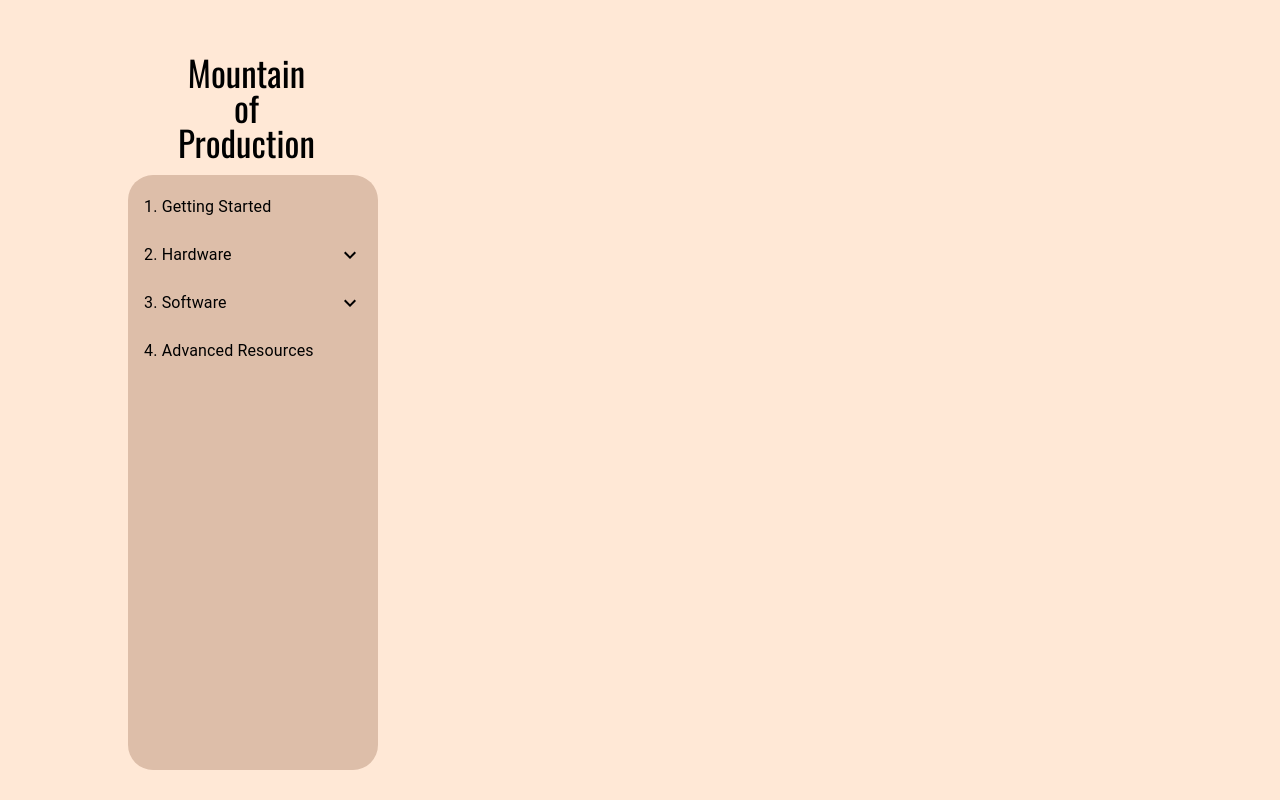
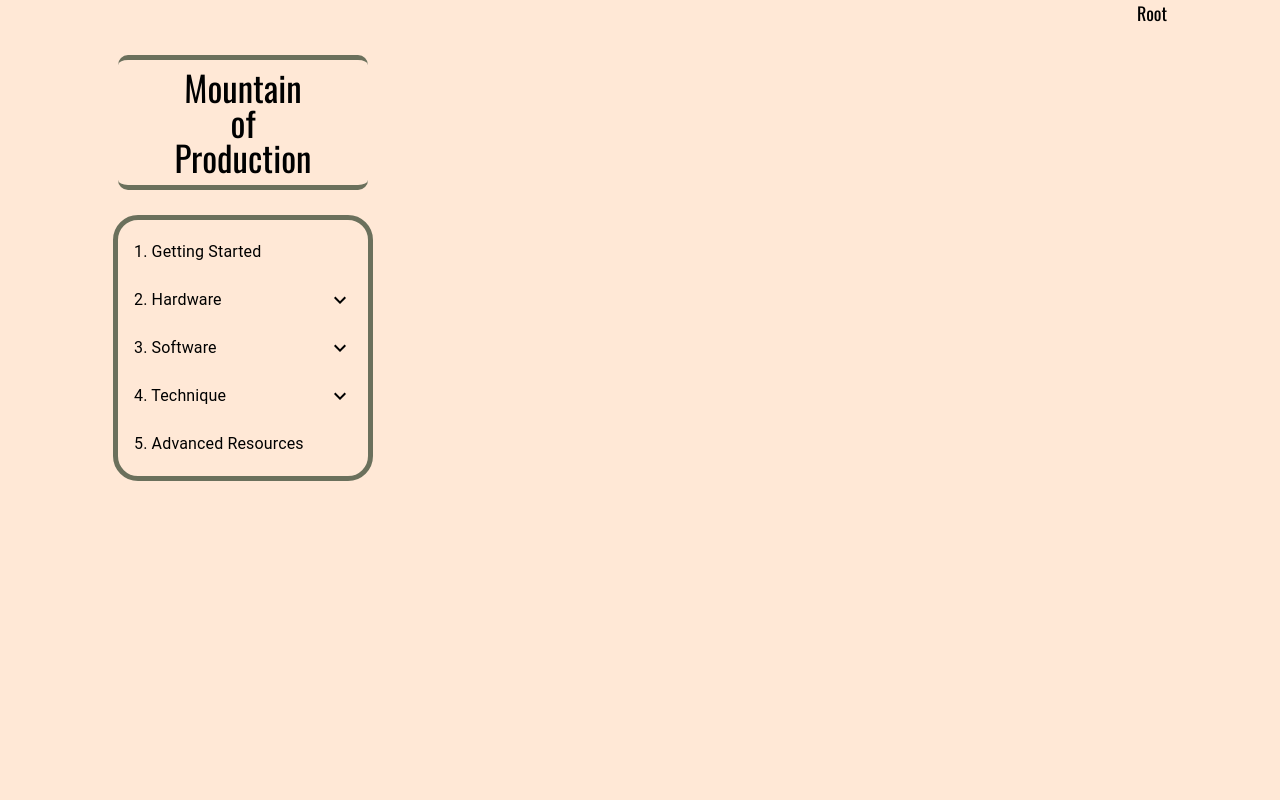
Before and after one commit to lunderwood99/mountain-of-development, a React (Create React App) app: page / in a window 1280 px wide. Built offline with nearby package versions, Linux system fonts and the light colour scheme.

Commit message:
Add react router

```diff
--- a/package.json
+++ b/package.json
@@ -17,6 +17,7 @@
     "eslint": "^8.0.1",
     "react": "^18.2.0",
     "react-dom": "^18.2.0",
+    "react-router-dom": "^6.20.1",
     "react-scripts": "5.0.1",
     "sass": "^1.69.5",
     "typescript": "*",
--- a/src/App.tsx
+++ b/src/App.tsx
@@ -1,6 +1,8 @@
 import './res/scss/styles.scss';
+import { Route, Routes } from 'react-router-dom'
 import { SideNav } from './components/SideNav/SideNav';
 import { Title } from './components/Title/Title'
+import { routes } from './routes'
 
 function App() {
   return (
@@ -9,6 +11,17 @@ function App() {
         <Title />
         <SideNav />
       </div>
+      <Routes>
+        <Route path={routes.root} element={ <>Root</> } />
+        <Route path={routes.gettingStarted} element={ <>Getting Started</>} />
+        <Route path={routes.hardware.audioInterfaces} element={ <>Audio Interfaces</>} />
+        <Route path={routes.hardware.microphones} element={ <>Microphones</>} />
+        <Route path={routes.software.DAWs} element={ <>DAWs</>} />
+        <Route path={routes.software.plugins} element={ <>Plugins</>} />
+        <Route path={routes.technique.mixing} element={ <>Mixing</>} />
+        <Route path={routes.technique.mastering} element={ <>Mastering</>} />
+        <Route path={routes.advancedResources} element={ <>Advanced Resources</>} />
+      </Routes>
     </div>
   );
 }
--- a/src/components/SideNav/ListItem/ListItem.tsx
+++ b/src/components/SideNav/ListItem/ListItem.tsx
@@ -1,16 +1,20 @@
 import { FunctionComponent } from "react";
 import { ListItemButton, ListItemText } from "@mui/material";
+import { Link } from "react-router-dom";
 
 interface ListItemProps {
   item: string
+  route: string
 }
 
-export const ListItem: FunctionComponent<ListItemProps> = ({ item }) => {
+export const ListItem: FunctionComponent<ListItemProps> = ({ item, route }) => {
   return (
     <>
-      <ListItemButton >
-        <ListItemText primary={item} />
-      </ListItemButton>
+      <Link to={route} className='list-item__link'>
+        <ListItemButton >
+          <ListItemText primary={item} />
+        </ListItemButton>
+      </Link>
     </>
   )
 }
--- /dev/null
+++ b/src/components/SideNav/ListItem/_listItem.scss
@@ -0,0 +1,6 @@
+.list-item {
+  &__link {
+    color: black;
+    text-decoration: none;
+  }
+}
--- a/src/components/SideNav/NestedList/NestedList.tsx
+++ b/src/components/SideNav/NestedList/NestedList.tsx
@@ -1,15 +1,19 @@
 import { FunctionComponent, useState } from "react"
 import { Collapse, List, ListItemButton, ListItemText } from "@mui/material";
 import { ExpandLess, ExpandMore } from '@mui/icons-material';
+import { Link } from "react-router-dom";
+import { ListItem } from "../ListItem/ListItem";
 
 interface NestedListProps {
   header: string
   items: string[]
+  routes: string[]
 }
 
 export const NestedList: FunctionComponent<NestedListProps> = ({
   header,
   items,
+  routes
 }) => {
   const [open, setOpen] = useState(false)
 
@@ -24,11 +28,9 @@ export const NestedList: FunctionComponent<NestedListProps> = ({
           {open ? <ExpandLess /> : <ExpandMore />}
         </ListItemButton>
         <Collapse in={open} timeout="auto" unmountOnExit>
-          <List component="div" sx={{ pt: 0, pb: 0 }}>
+          <List component="div" sx={{ pl: 4, pt: 0, pb: 0 }}>
             {items.map((item, index) => (
-              <ListItemButton sx={{ pl: 4, pt: 1, pb: 1}} key={index}>
-                <ListItemText primary={item}/>
-              </ListItemButton>
+              <ListItem item={item} route={routes[index]} key={index}/>
             ))}
           </List>
         </Collapse>
--- a/src/components/SideNav/SideNav.tsx
+++ b/src/components/SideNav/SideNav.tsx
@@ -2,18 +2,24 @@ import { FunctionComponent } from "react";
 import { List } from "@mui/material";
 import { NestedList } from "./NestedList/NestedList";
 import { ListItem } from "./ListItem/ListItem";
+import { routes } from "../../routes"
 
 export const SideNav: FunctionComponent = () => {
+  const hardwareRoutes = Object.values(routes.hardware)
+  const softwareRoutes = Object.values(routes.software)
+  const techniqueRoutes = Object.values(routes.technique)
+
   return(
     <div className='side-nav'>
       <List
-        sx={{ width: '100%', maxWidth: 360 }}
+        sx={{ width: '100%' }}
         component="nav"
       >
-        <ListItem item="1. Getting Started"/>
-        <NestedList header="2. Hardware" items={["Audio Interfaces", "Microphones"]}/>
-        <NestedList header="3. Software" items={["DAWs", "Plugins"]}/>
-        <ListItem item="4. Advanced Resources" />
+        <ListItem item="1. Getting Started" route={routes.gettingStarted}/>
+        <NestedList header="2. Hardware" items={["Audio Interfaces", "Microphones"]} routes={hardwareRoutes}/>
+        <NestedList header="3. Software" items={["DAWs", "Plugins"]} routes={softwareRoutes}/>
+        <NestedList header="4. Technique" items={["Mixing", "Mastering"]} routes={techniqueRoutes}/>
+        <ListItem item="5. Advanced Resources" route={routes.advancedResources}/>
       </List>
     </div>
   )
--- a/src/components/SideNav/_sideNav.scss
+++ b/src/components/SideNav/_sideNav.scss
@@ -1,8 +1,8 @@
 .side-nav {
-  margin-top: 10px;
-  background-color: $mid-tan;
+  margin-top: 20px;
+  border: 5px solid $dark-green;
   width: 250px;
-  height: 90%;
+  height: fit-content;
   border-radius: 25px;
   font-weight: bold;
 }
--- a/src/components/Title/_title.scss
+++ b/src/components/Title/_title.scss
@@ -1,9 +1,13 @@
 .title {
   display: flex;
-  justify-content: left;
+  justify-content: center;
   width: 250px;
   font-size: 35px;
   line-height: 35px;
   margin: 5px;
-  margin-left: 50px;
+  padding-bottom: 10px;
+  padding-top: 10px;
+  border-bottom: 5px solid $dark-green;
+  border-top: 5px solid $dark-green;
+  border-radius: 10px;
 }
--- a/src/index.tsx
+++ b/src/index.tsx
@@ -1,5 +1,5 @@
-import React from 'react';
 import ReactDOM from 'react-dom/client';
+import { BrowserRouter } from 'react-router-dom';
 import './index.css';
 import './res/scss/styles.scss'
 import App from './App';
@@ -9,9 +9,9 @@ const root = ReactDOM.createRoot(
   document.getElementById('root') as HTMLElement
 );
 root.render(
-  <React.StrictMode>
+  <BrowserRouter>
     <App />
-  </React.StrictMode>
+  </BrowserRouter>
 );
 
 // If you want to start measuring performance in your app, pass a function
--- a/src/res/scss/styles.scss
+++ b/src/res/scss/styles.scss
@@ -7,3 +7,4 @@
 //Components
 @import '../../components/SideNav/sideNav.scss';
 @import '../../components/Title/title';
+@import '../../components/SideNav/ListItem/listItem'
--- /dev/null
+++ b/src/routes.ts
@@ -0,0 +1,17 @@
+export const routes = {
+  root: '/',
+  gettingStarted: '/getting-started',
+  hardware: {
+    audioInterfaces: '/audio-interfaces',
+    microphones: '/microphones',
+  },
+  software: {
+    DAWs: '/DAWs',
+    plugins: '/plugins'
+  },
+  technique: {
+    mixing: '/mixing',
+    mastering: '/mastering'
+  },
+  advancedResources: '/advanced-resources'
+}
```
Also changed, not shown: 1 other file (tests, documents, lock files or other folders).
